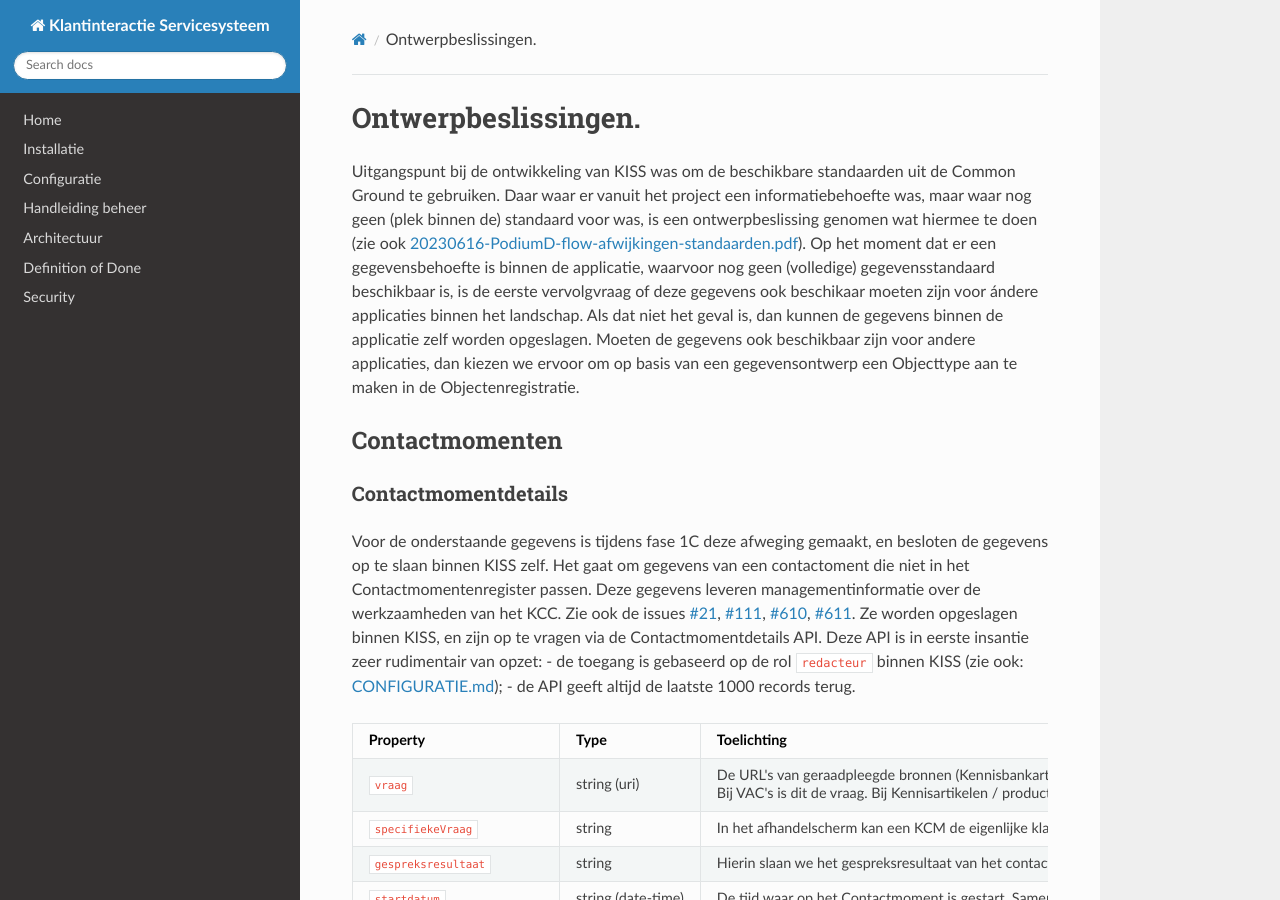
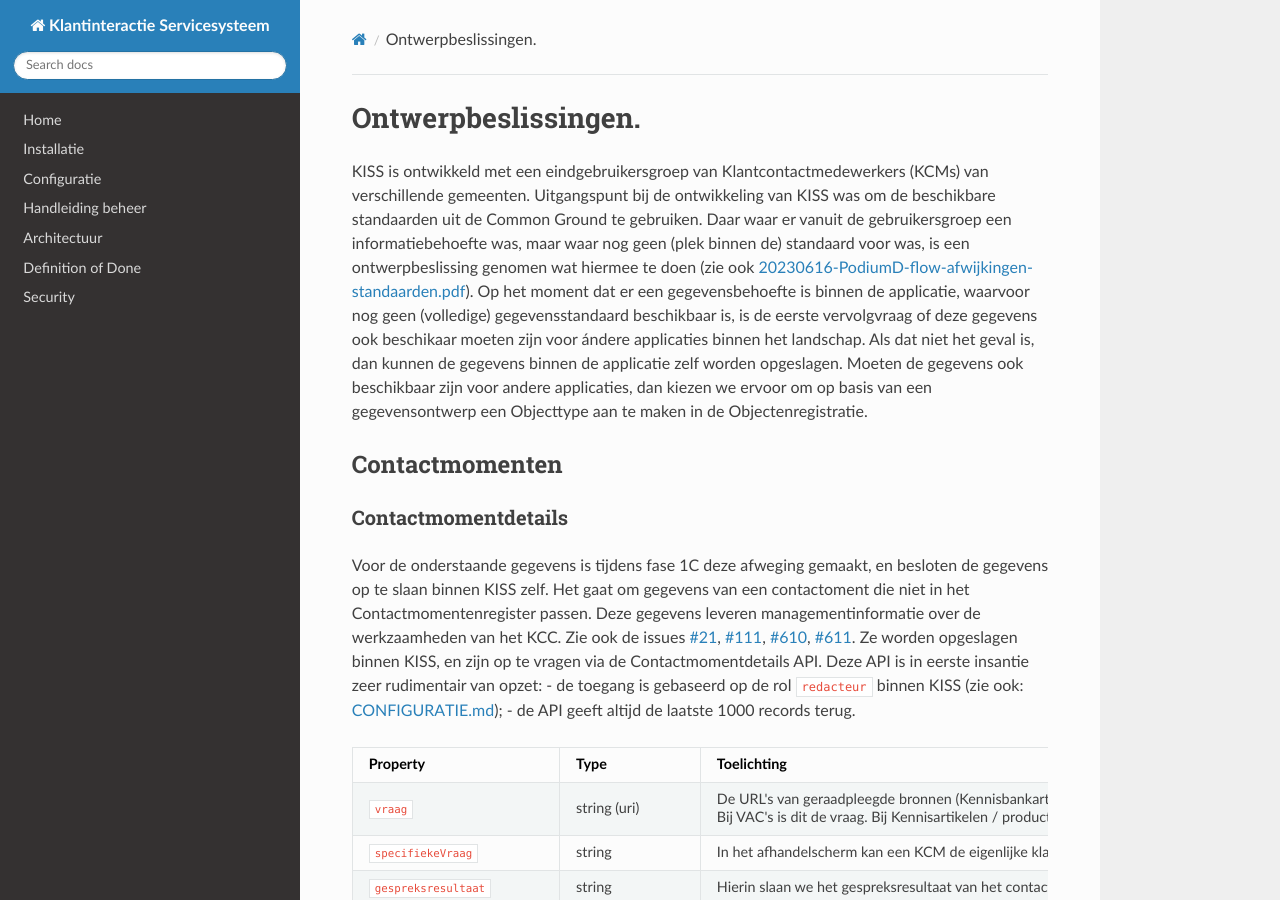
Before and after one commit to Klantinteractie-Servicesysteem/.github, an MkDocs documentation site: the page built from docs/DECISION-RECORD.md, in a window 1280 px wide and 900 px high. Built offline with MkDocs 1.6.1, drawn with Linux system fonts in a browser that asks for light colours; nearby versions of some CDN libraries; some of the changed text lies outside the part shown.

Commit message:
Update DECISION-RECORD.md
tweede set review opmerkingen van HH verwerkt.

```diff
--- a/docs/DECISION-RECORD.md
+++ b/docs/DECISION-RECORD.md
@@ -1,6 +1,6 @@
 
 # Ontwerpbeslissingen.
-Uitgangspunt bij de ontwikkeling van KISS was om de beschikbare standaarden uit de Common Ground te gebruiken. Daar waar er vanuit het project een informatiebehoefte was, maar waar nog geen (plek binnen de) standaard voor was, is een ontwerpbeslissing genomen wat hiermee te doen (zie ook [20230616-PodiumD-flow-afwijkingen-standaarden.pdf](https://github.com/Klantinteractie-Servicesysteem/.github/blob/main/docs/files/20230616-PodiumD-flow-afwijkingen-standaarden.pdf)). Op het moment dat er een gegevensbehoefte is binnen de applicatie, waarvoor nog geen (volledige) gegevensstandaard beschikbaar is, is de eerste vervolgvraag of deze gegevens ook beschikaar moeten zijn voor ándere applicaties binnen het landschap. Als dat niet het geval is, dan kunnen de gegevens binnen de applicatie zelf worden opgeslagen. Moeten de gegevens ook beschikbaar zijn voor andere applicaties, dan kiezen we ervoor om op basis van een gegevensontwerp een Objecttype aan te maken in de Objectenregistratie.
+KISS is ontwikkeld met een eindgebruikersgroep van Klantcontactmedewerkers (KCMs) van verschillende gemeenten. Uitgangspunt bij de ontwikkeling van KISS was om de beschikbare standaarden uit de Common Ground te gebruiken. Daar waar er vanuit de gebruikersgroep een informatiebehoefte was, maar waar nog geen (plek binnen de) standaard voor was, is een ontwerpbeslissing genomen wat hiermee te doen (zie ook [20230616-PodiumD-flow-afwijkingen-standaarden.pdf](https://github.com/Klantinteractie-Servicesysteem/.github/blob/main/docs/files/20230616-PodiumD-flow-afwijkingen-standaarden.pdf)). Op het moment dat er een gegevensbehoefte is binnen de applicatie, waarvoor nog geen (volledige) gegevensstandaard beschikbaar is, is de eerste vervolgvraag of deze gegevens ook beschikaar moeten zijn voor ándere applicaties binnen het landschap. Als dat niet het geval is, dan kunnen de gegevens binnen de applicatie zelf worden opgeslagen. Moeten de gegevens ook beschikbaar zijn voor andere applicaties, dan kiezen we ervoor om op basis van een gegevensontwerp een Objecttype aan te maken in de Objectenregistratie.
 
 ## Contactmomenten
 ### Contactmomentdetails
@@ -35,7 +35,7 @@
 - Een groep behoort altijd tot één afdeling, en een afdeling kan meerdere groepen bevatten.
 - Een medewerker hoort bij 1 of meer afdelingen, en bij 0 of meer groepen.
 
-Bij de integratie van KISS met de e-Suite (in gebruikt bij Dimpact-gemeenten), in januari-februari 2024, blijkt dat de hierarchische relatie tussen afdelingen en groepen niet altijd bestaat. Groepen zijn daar een ander soort verzameling van medewerkers. Daarom is er een aanpassing gedaan in het groep-object, om te zorgen dat het `afdelingId` niet verplicht is (zie [PR 13](https://github.com/open-objecten/objecttypes/pull/13))
+Bij de integratie van KISS met de e-Suite (in gebruikt bij Dimpact-gemeenten), in januari-februari 2024, blijkt dat de hierarchische relatie tussen afdelingen en groepen niet altijd bestaat. Groepen zijn daar een ander soort verzameling van medewerkers. Daarom is er een aanpassing gedaan in het groep-object, om te zorgen dat het `afdelingId` niet verplicht is (zie [PR 13](https://github.com/open-objecten/objecttypes/pull/13)).
 
 
 ### Medewerkers en smoelenboek
```
Also changed, not shown: other parts of docs/DECISION-RECORD.md (+2 -2 lines).
